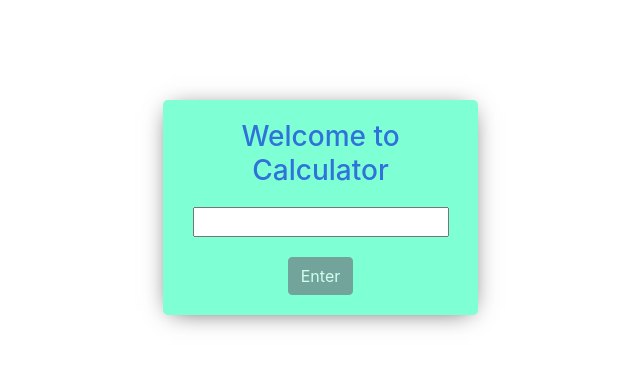
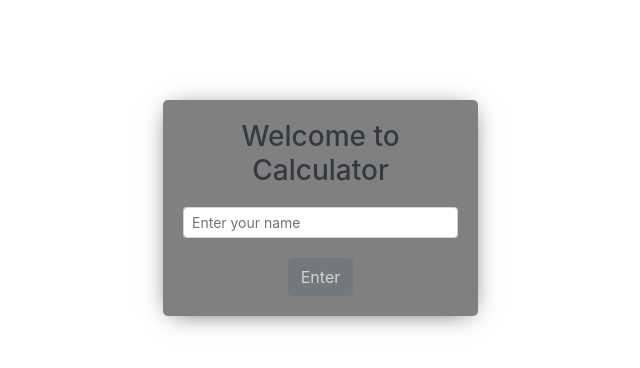
Before and after one commit to swapnilblues/calculator-app-client, a React (Create React App) app: page / in a window 1280 px wide. Shown: the top 368 px of the page, without its empty margins (387-1027 px from the left). Built offline with nearby package versions, Linux system fonts and the light colour scheme; no server answers.

Commit message:
Fixed text fields and other stylings

```diff
--- a/src/App.css
+++ b/src/App.css
@@ -45,8 +45,12 @@
   margin: 100px;
 }
 
-.bg-color {
+.bg-color-entry {
   background-color: aquamarine;
+}
+
+.bg-color-calculate {
+  background-color: grey;
 }
 
 .card {
--- a/src/Calculator/calculator.js
+++ b/src/Calculator/calculator.js
@@ -69,35 +69,27 @@ export default class Calculator extends React.Component {
         })
     }
 
-    renderChat = () => {
-        return this.state.chat.map(({name, message}, index) => (
-            <div key={index}>
-                <h3>
-                    {name}: <span>{message}</span>
-                </h3>
-            </div>
-        ))
-    }
-
-
     render() {
         return (
             <div>
                 <div className="card">
-                    <form>
+                    <form className="bg-color-calculate">
                         <h1>Calculator</h1>
                         <div className="name-field">
                             <input
+                                className="form-control"
                                 name="name"
                                 value={this.state.name}
                                 disabled
-                                label="Name"
+                                id="Name"
                             />
                         </div>
                         <div>
                             <input
                                 name="message"
+                                className="form-control"
                                 type="number"
+                                placeholder="Enter First Number"
                                 onChange={async (e) =>
                                     await this.setState({
                                         num1: parseInt(e.target.value)
@@ -105,13 +97,12 @@ export default class Calculator extends React.Component {
                                 }
                                 value={this.state.num1}
                                 id="outlined-multiline-static"
-                                variant="outlined"
-                                label="First Number"
                             />
                         </div>
                         <div className="top-margin bottom-margin">
                             <select
                                 name="message"
+                                className="custom-select"
                                 onChange={(e) =>
                                     this.setState({
                                         symbol: e.target.value
@@ -129,7 +120,9 @@ export default class Calculator extends React.Component {
                         <div>
                             <input
                                 name="message"
+                                className="form-control"
                                 type="number"
+                                placeholder="Enter Second Number"
                                 onChange={async (e) =>
                                     await this.setState({
                                         num2: parseInt(e.target.value)
@@ -157,7 +150,7 @@ export default class Calculator extends React.Component {
                                     !isNaN(this.state.num2)
                                 ) &&
                                 <button
-                                    className="btn btn-primary"
+                                    className="btn btn-dark"
                                     type="submit"
                                     onClick={this.calculate}
                                 >
@@ -169,9 +162,16 @@ export default class Calculator extends React.Component {
 
                         </div>
                     </form>
-                    <div className="render-chat">
+                    <div className="render-chat bg-color-calculate">
                         <h1>Calculator Log</h1>
-                        {this.renderChat()}
+                        {this.state.chat.map(({name, message}, index) => (
+                            <div key={index}>
+                                <h3 className="text-warning">
+                                    {name}: <span>{message}</span>
+                                </h3>
+                            </div>
+                        ))
+                        }
                     </div>
                 </div>
             </div>
--- a/src/entry.js
+++ b/src/entry.js
@@ -15,22 +15,25 @@ export default class Entry extends React.Component {
             submit: true
         })
     }
+
     render() {
         return (
             <div>
-               {   !this.state.submit &&
+                {!this.state.submit &&
                 <div className="login-form left-margin">
-                   <form className="bg-color">
-                       <h3>Welcome to Calculator</h3>
+                    <form className="bg-color-calculate">
+                        <h3 className="text-dark">Welcome to Calculator</h3>
                         <div className="entry-field">
                             <input
+                                className="form-control form-control-sm"
+                                placeholder="Enter your name"
                                 onChange={async (e) =>
                                     await this.setState({
                                         name: e.target.value
                                     })
                                 }
                                 value={this.state.name}
-                               label="Name"
+                                id="Name"
                             />
                         </div>
                         {
@@ -46,7 +49,7 @@ export default class Entry extends React.Component {
                         {
                             this.state.name !== '' &&
                             <button
-                               className="btn btn-primary"
+                                className="btn btn-dark"
                                 type="submit"
                                 onClick={this.submit}
                             >
@@ -57,9 +60,9 @@ export default class Entry extends React.Component {
                     </form>
                 </div>
                 }
-               { this.state.submit &&
+                {this.state.submit &&
                 <Calculator
-                    name = {this.state.name}
+                    name={this.state.name}
                 />
                 }
             </div>
```
Lines whose indentation alone changed are shown as unchanged.
